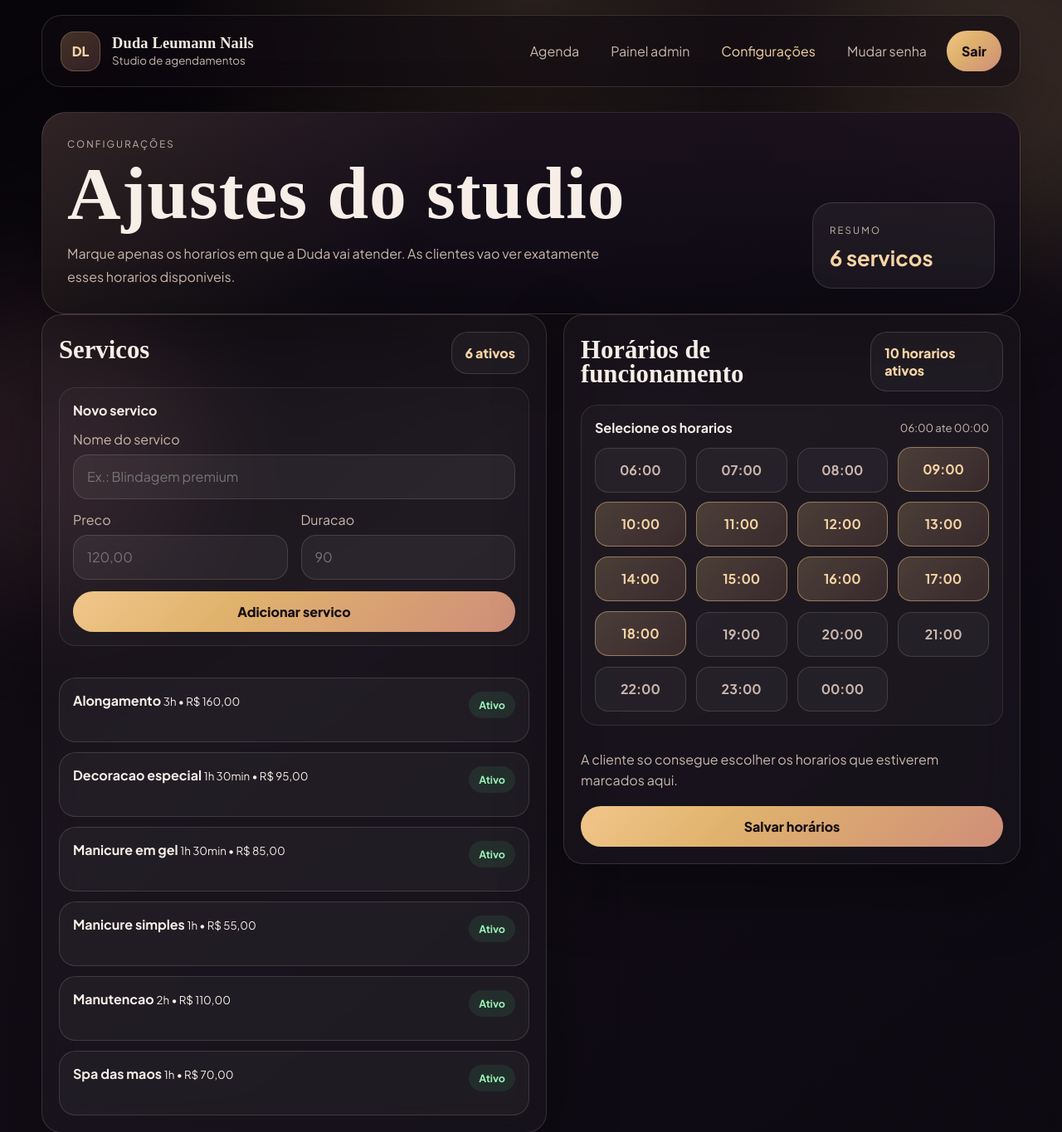
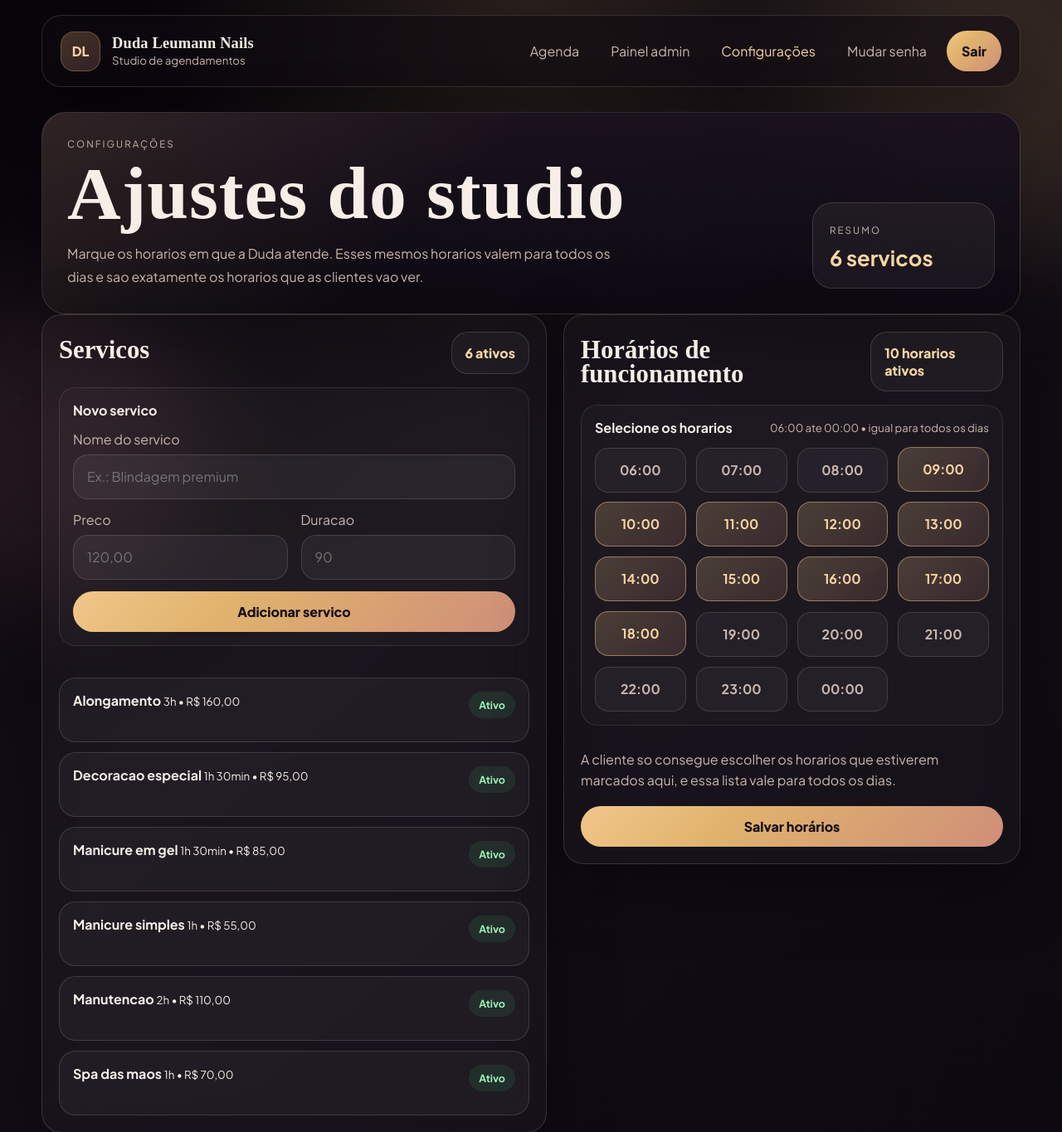
Before and after one commit to Carlosvictoor/agendaduda, a Flask app: page /admin/settings in a window 1280 px wide. Shown: the top 1365 px of the page at 83% size. Run offline with Flask 3, Linux system fonts and the light colour scheme; the visitor is signed in with stand-in values (Sample User, id 1); some web fonts are replaced.

Commit message:
Atualiza horários válidos para todos os dias

```diff
--- a/templates/index.html
+++ b/templates/index.html
@@ -103,7 +103,7 @@
           <div class="slot-picker">
             <div class="slot-picker__header">
               <span>Horario</span>
-              <small data-slot-message>Selecione uma data para ver os horarios que a Duda liberou para atendimento.</small>
+              <small data-slot-message>Selecione uma data para ver os horarios fixos que a Duda liberou para todos os dias.</small>
             </div>
             <div class="slot-picker__grid" data-slot-grid>
               {% for slot in working_hours %}
--- a/templates/settings.html
+++ b/templates/settings.html
@@ -10,7 +10,7 @@
       <div>
         <p class="kicker">Configurações</p>
         <h1>Ajustes do studio</h1>
-        <p class="hero__text">Marque apenas os horarios em que a Duda vai atender. As clientes vao ver exatamente esses horarios disponiveis.</p>
+        <p class="hero__text">Marque os horarios em que a Duda atende. Esses mesmos horarios valem para todos os dias e sao exatamente os horarios que as clientes vao ver.</p>
       </div>
       <div class="admin-hero__note">
         <span>Resumo</span>
@@ -113,7 +113,7 @@
           <section class="admin-subpanel">
             <div class="admin-subpanel__header">
               <strong>Selecione os horarios</strong>
-              <span>06:00 ate 00:00</span>
+              <span>06:00 ate 00:00 • igual para todos os dias</span>
             </div>
             <div class="working-hours-grid">
               {% for item in available_hours %}
@@ -126,7 +126,7 @@
           </section>
 
           <div class="admin-tool-group__text">
-            A cliente so consegue escolher os horarios que estiverem marcados aqui.
+            A cliente so consegue escolher os horarios que estiverem marcados aqui, e essa lista vale para todos os dias.
           </div>
 
           <button type="submit" class="button button--primary button--full">Salvar horários</button>
```
Also changed, not shown: README.md.
